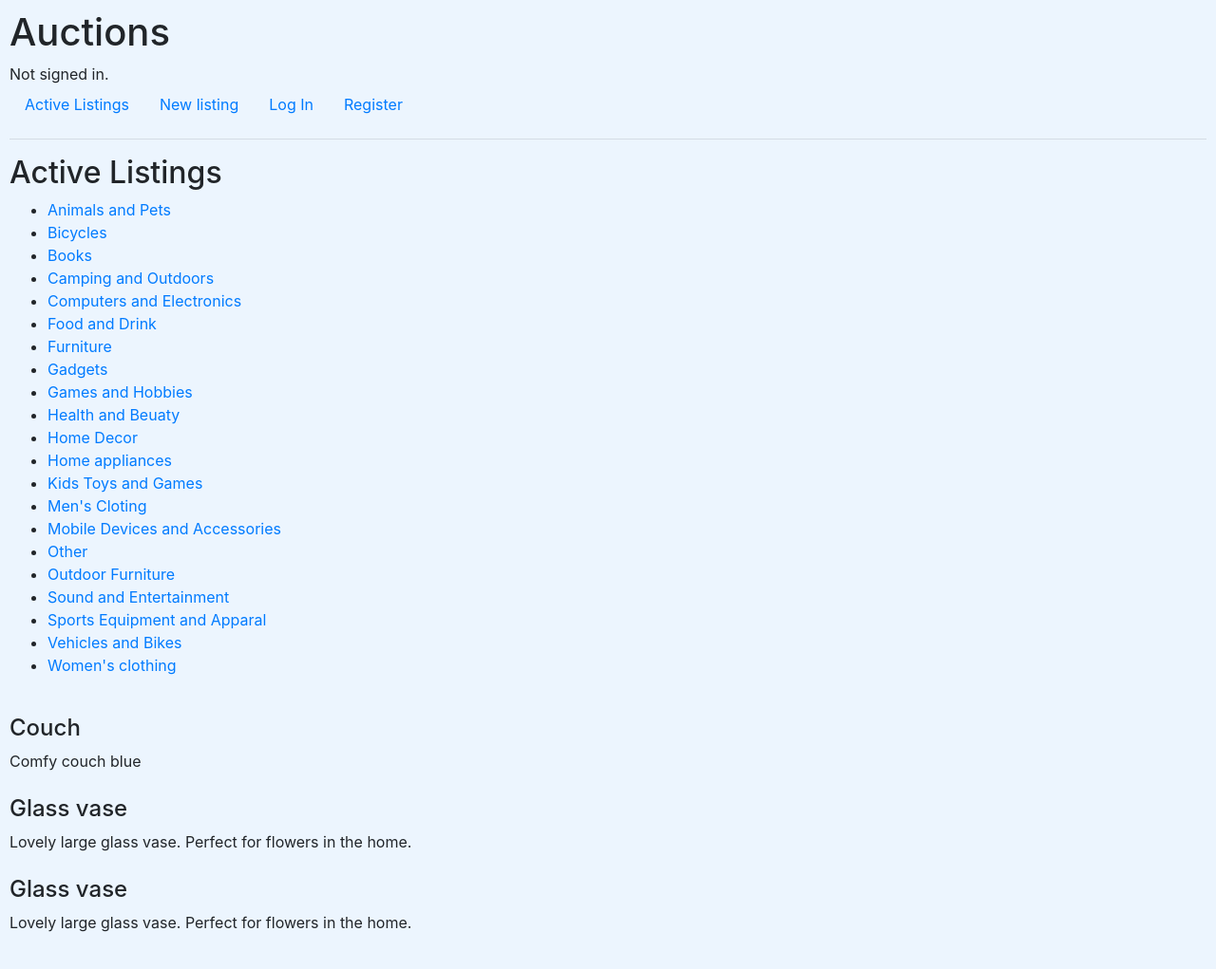
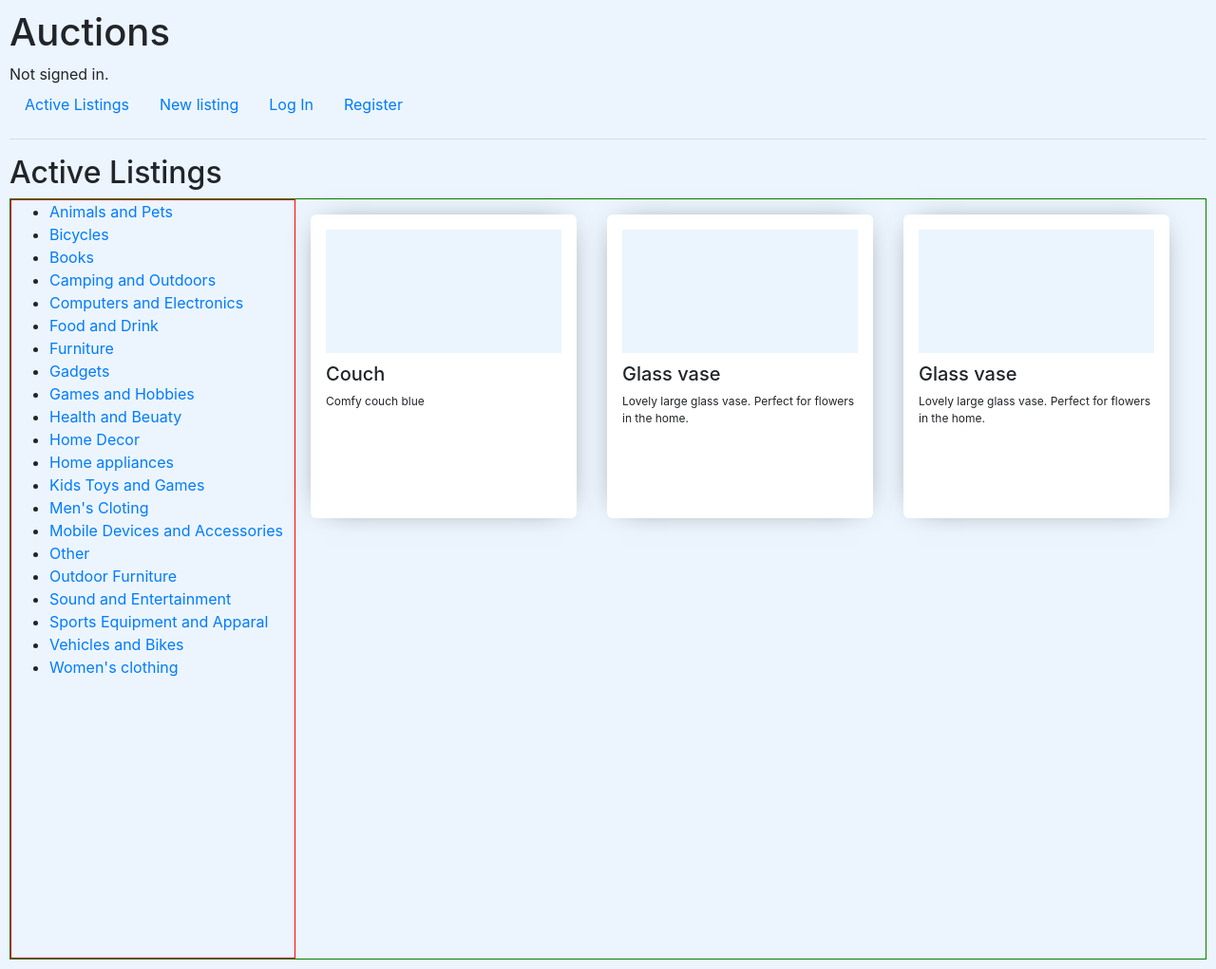
Before and after one commit to anjathiart/commerce, a Django app: page / in a window 1280 px wide. Shown: the whole page at 95% size. Before the commit the page ends 982 px from the top, so only its background shows below. Run offline with Django 3.2, Linux system fonts and the light colour scheme; data comes from the database, SQL or seed files in the repository; parts of the project's set-up code (start-up, migrations or seed data) failed here and were passed over; some libraries are stand-ins or nearby versions.

Commit message:
Updated templates

```diff
--- a/auctions/templates/auctions/index.html
+++ b/auctions/templates/auctions/index.html
@@ -2,24 +2,29 @@
 
 {% block body %}
     <h2>Active Listings</h2>
-    <div class="categoryLinks">
+    <section class="view view__listings debug-2">
+        <nav class="categoryLinks debug">
             <ul>
                 {% for category in categories %}
-            <li><a href="{% url 'filter' category.id %}" >{{ category.value }}</a></li>
+                <li><a href="{% url 'index' %}?category_id={{ category.id }}" >{{ category.value }}</a></li>
                 {% endfor %}
             </ul>
-    </div>
-
-
+        </nav>
+        <div class=" listings__containter">
             {% for listing in active_listings %}
             <form action="{% url 'listing' listing.id %}">
-        <div class="listingCard" onclick="javascript:this.parentNode.submit();">
-        	<img />
-        	<div>
-        		<h4>{{ listing.title }}</h4>
-        		<p>{{ listing.description }}</p>
-        	</div>
+                <div class="listings__card" onclick="javascript:this.parentNode.submit();">
+                    {% if listing.image_url %}
+                    <p class="img"><img src="{{ listing.image_url }}"/></p>
+                    {% else %}
+                    <p class="img__placeholder"></p>
+                    {% endif %}
+                    <h5>{{ listing.title }}</h5>
+            		<p class="p--tiny description">{{ listing.description }}</p>
                 </div>
             </form>
             {% endfor %}
+        <div>
+    </section>
+
 {% endblock %}
--- a/auctions/templates/auctions/listing.html
+++ b/auctions/templates/auctions/listing.html
@@ -3,6 +3,7 @@
 {% block body %}
     <div class="listing">
         <h2>{{ listing.title }}</h2>
+        <p>{{listing.category}}
         {% if user.is_authenticated and user.id != listing.owner.id %}
             {% if watchlist %}
             <form action="{% url 'watchlist' %}" method="POST">
@@ -50,7 +51,7 @@
           <input type="submit" value="save">
     </form>
     {% endif %}
-    {% for comment in comments %}
+    {% for comment in listing.comments %}
         <p>{{ comment.text }}</p>
     {% endfor %}
 
```
Lines whose indentation alone changed are shown as unchanged.
